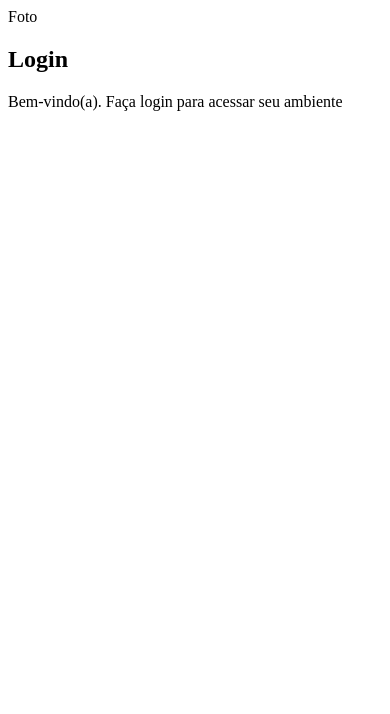
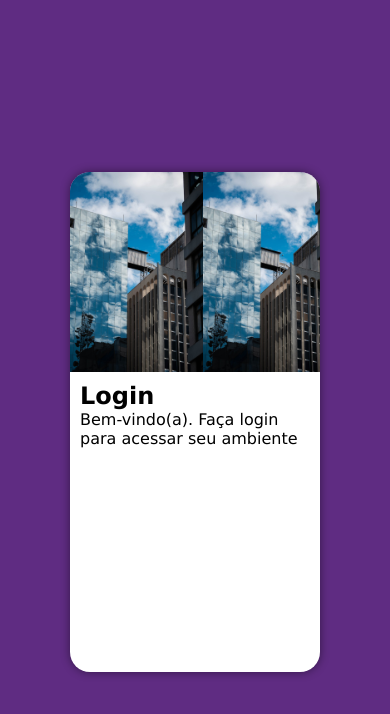
Before and after one commit to deverciliarose/projeto-login, a plain HTML site: page index.html in a window 390 px wide. Drawn offline with Linux system fonts and the light colour scheme.

Commit message:
estilo mobile criado

```diff
--- a/Estilos/style.css
+++ b/Estilos/style.css
@@ -1 +1,46 @@
 @charset "UTF-8";
+
+*{
+    font-family: Verdana, Geneva, Tahoma, sans-serif;
+    padding: 0px;
+    margin: 0px;
+    box-sizing: border-box;
+
+}
+
+body,html{
+    background-color: #5f2c82;
+    height: 100vh;
+    width: 100vw;
+}
+
+main{
+    position: relative;
+    height: 100vh;
+    width: 100vw;
+}
+
+section#login{
+    position: absolute;
+    top: 50%;
+    left: 50%;
+    transform: translate(-50%,-50%);
+    background-color: white;
+    width: 250px;
+    height: 500px;
+    border-radius: 20px;
+    overflow: hidden;
+    box-shadow: 0px 0px 10px rgba(0, 0, 0, 0.459);
+
+}
+section#login> div#imagem{
+    display: block;
+    background: #5f2c82 url(../imagens/pexels-wallace-chuck-12185443.jpg);
+    background-size: contain;
+    height: 200px;
+}
+section#login > div#formulario{
+    display: block;
+    padding: 10px;
+
+}
--- a/index.html
+++ b/index.html
@@ -10,7 +10,7 @@
     <main>
         <section id="login">
             <div id="imagem">
-                Foto
+
 
             </div>
             <div id="formulario">
```
